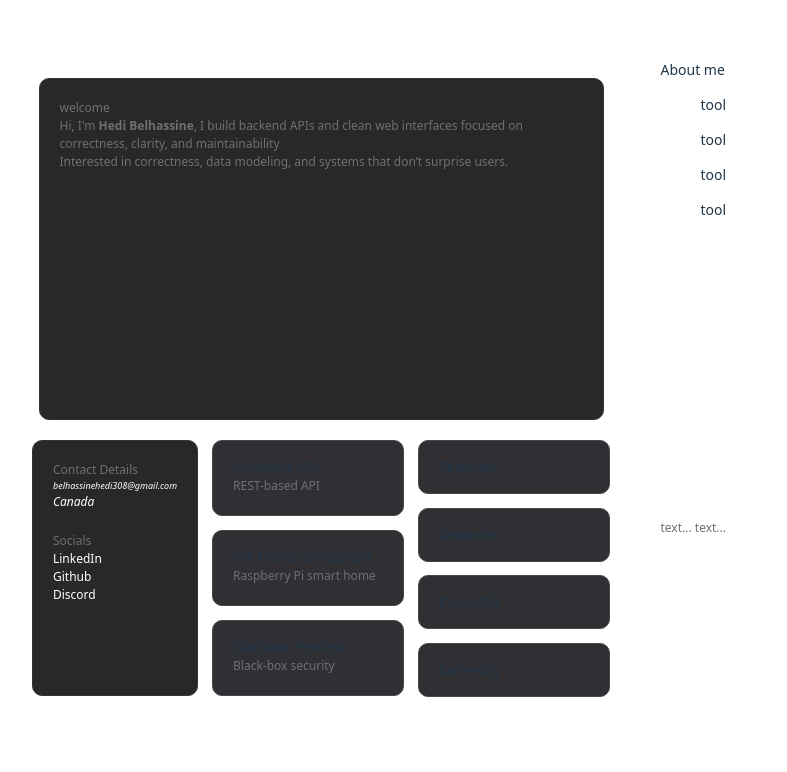
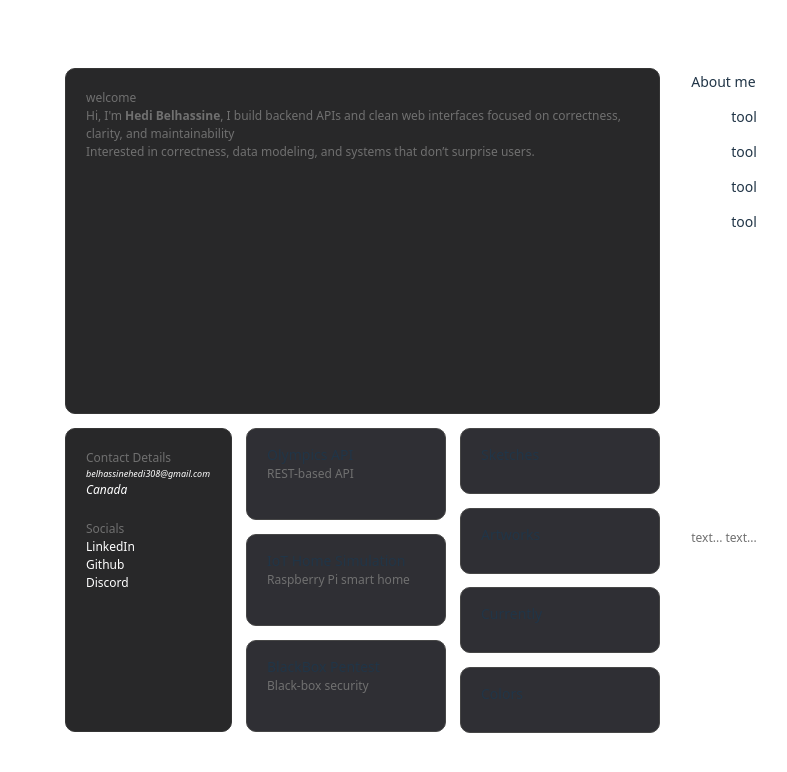
Before and after one commit to hedi3489/my-portfolio, a React (Vite) app: page / in a window 1280 px wide. Shown: the top 772 px of the page, without its empty margins (203-990 px from the left). Built offline with nearby package versions, Linux system fonts and the light colour scheme.

Commit message:
Main Content aligned

```diff
--- a/src/App.css
+++ b/src/App.css
@@ -1,88 +1,91 @@
-
-html {
+/* =============== GLOBAL =============== */
+html, body {
+  height: 100%;
+  margin: 0;
   font-size: 14px;
 }
 
-body {
-  max-width: 1100px;
-  margin: 0 auto;
-  padding: 2rem;
-
-  display: flex;
-  flex-direction: column;
-  align-items: center;
+*,
+*::before,
+*::after {
+  box-sizing: border-box;
 }
 
+body {
+  display: flex;
+  justify-content: center;
+  padding: 2rem;
+}
+
+
+
+/* =============== TYPOGRAPHY =============== */
 h2 {
-  margin: 0px 10px 10px 20px;
+  margin: 0 10px 10px 20px;
   font-size: 18px;
 }
 
 h3 {
-  margin: 0px;
+  margin: 0;
   font-size: 14px;
   font-weight: normal;
 }
 
 p {
   font-size: 12px;
-  margin: 0px 0px 0px 0px;
-  font-weight: light;
+  margin: 0;
+  font-weight: lighter;
   color: rgb(112, 112, 112);
 }
 
 
 
-/* =============== ABOUT CARD =============== */
+/* =============== BIO CARD =============== */
+.bio-card {
+  padding: 20px;
+  background-color: rgb(40, 40, 41);
+  border: 1px solid rgb(53, 53, 53);
+  border-radius: 10px;
 
-.about-card {
-  border: 1px solid white;
-  height: 500px;
-  width: 190px;
+  flex: 1;            /* grow within main-content */
+  width: 100%;
+  min-height: 0;      /* critical for shrinking when content is small */
+  overflow: hidden;   /* optional: clip content if needed */
 }
 
-/* =============== LITTLE FOOTER =============== */
-
-.little-footer {
-  border: 1px solid white;
-  height: 200px;
-  width: 190px;
+.bio-card h1 {
+  font-size: xx-large;
+  margin: 5px 0;
 }
 
+
+
 /* =============== CONTACT CARD =============== */
-
 .contact-card {
   padding: 20px;
   background-color: rgb(40, 40, 41);
   border: 1px solid rgb(53, 53, 53);
   border-radius: 10px;
-  /* min-height: 260px;                */
-
+  width: 100%;
+  min-height: 0;      /* ensures flex children don’t overflow */
 }
 
-/* =============== PROJECTS CONTAINER =============== */
 
-.projects {
-  gap: 1rem;
-  display: flex;
-  flex-direction: column;
-  height: 100%;
-}
+
+/* =============== PROJECT CARDS =============== */
 
 .project-card {
-  /* margin: 10px 0px; */
   padding: 15px 20px;
   background-color: rgb(47, 47, 52);
   border: 1px solid rgb(70, 70, 70);
   border-radius: 10px;
 
-  flex: 1;
-  /* min-height: 30px;  */
-  width: 150px;
+  flex: 1;            /* equal height within .projects */
+  width: 200px;
+  min-height: 50px;
 
   transform-origin: center;
   will-change: transform;
-
   transition:
     transform 0.75s cubic-bezier(0.16, 1, 0.3, 1),
     box-shadow 0.75s cubic-bezier(0.16, 1, 0.3, 1);
@@ -91,23 +94,23 @@ p {
 .project-card:hover {
   transform: scale(1.035);
   box-shadow: 0 10px 24px rgba(0,0,0,0.14);
+  z-index: 1;         /* optional: ensures hover appears above siblings */
 }
 
 
-/* =============== BIO CARD =============== */
 
-.bio-card {
-  margin:20px;
-  padding: 20px;
-  background-color: rgb(40, 40, 41);
-  border: 1px solid rgb(53, 53, 53);
-  border-radius: 10px;
-  height: 300px;
-  min-width: 200px;
-  max-width: 1000px;
+/* =============== ABOUT CARD =============== */
+.about-card {
+  border: 1px solid white;
+  height: 500px;
+  width: 190px;
 }
 
-.bio-card h1 {
-  font-size: xx-large;
-  margin: 5px 0px;
+
+
+/* =============== LITTLE FOOTER =============== */
+.little-footer {
+  border: 1px solid white;
+  height: 200px;
+  width: 190px;
 }
--- a/src/Containers.css
+++ b/src/Containers.css
@@ -1,33 +1,35 @@
 
+/* =============== MAIN CONTAINER =============== */
 .container {
-  max-width: 1100px;
-  margin: 0 auto;
-  padding: 2rem;
-
   display: flex;
   flex-direction: row;
   gap: 2rem;
-  align-items: flex-start;
+  width: 100vh;
+  height: 90vh;
+  margin: 0 auto;
+  padding: 2rem;
 }
 
+/* =============== MAIN CONTENT =============== */
 .main-content {
+  flex: 1;
+  display: flex;
+  flex-direction: column;
+  align-items: center;
+  gap: 1rem;
+  min-height: 0;      /* allows children to shrink */
+  min-width: 80%;
+}
+
+/* =============== SIDE BAR =============== */
+.side-bar {
   border: 2px solid white;
   height: 640px;
-  width: 605px;
-
+  width: 200px;
   display: flex;
   flex-direction: column;
-  align-items: center; /* horizontal alignment of children */
-}
-
-.showcase {
-    /* padding: 0px 20px ; */
-    /* border: 1px solid white; */
-    display: flex;
-    gap: 1rem;
-    /* align-items: center; */
-    justify-content: center;    /* horizontal distribution */
-    height: 40%;
+  gap: 1rem;
+  align-items: center;
 }
 
 .side-bar {
@@ -37,6 +39,33 @@
 
   display: flex;
   flex-direction: column;
-  gap: 1rem;          /* space between items */
-  align-items: center; /* horizontal alignment of children */
+  gap: 1rem;
+  align-items: center;
 }
+
+
+
+
+
+/* =============== SHOWCASE / PROJECTS  CONTAINERS =============== */
+.showcase {
+  display: flex;
+  gap: 1rem;
+  justify-content: center;
+  flex: 1;            /* fills remaining space */
+  min-height: 0;
+  min-width: 100%;
+}
+
+
+.projects {
+  display: flex;
+  flex-direction: column;
+  gap: 1rem;
+  flex: 1;            /* allow projects to stretch equally */
+  min-height: 0;
+}
+
+/* .showcase > :last-child {
+    margin-left: auto;
+} */
--- a/src/Containers.jsx
+++ b/src/Containers.jsx
@@ -31,7 +31,7 @@ const funProjects = [
     description: ""
   },
   {
-    title: "Currently",
+    title: "Colors",
     description: ""
   }
 ]
```
